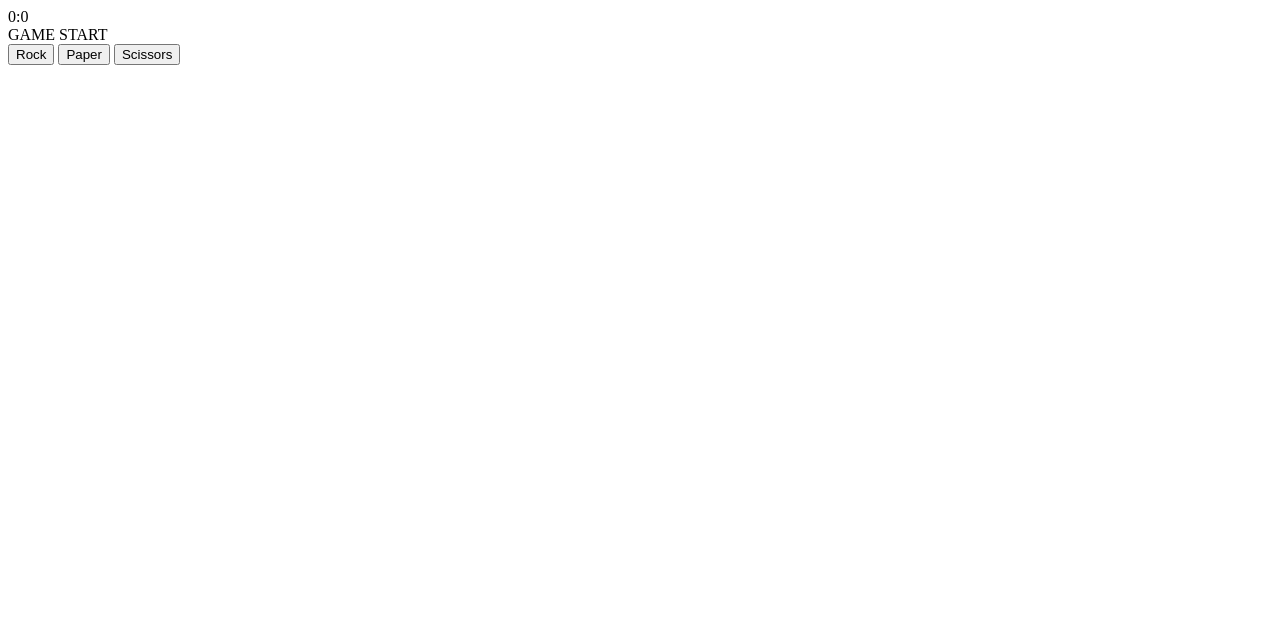
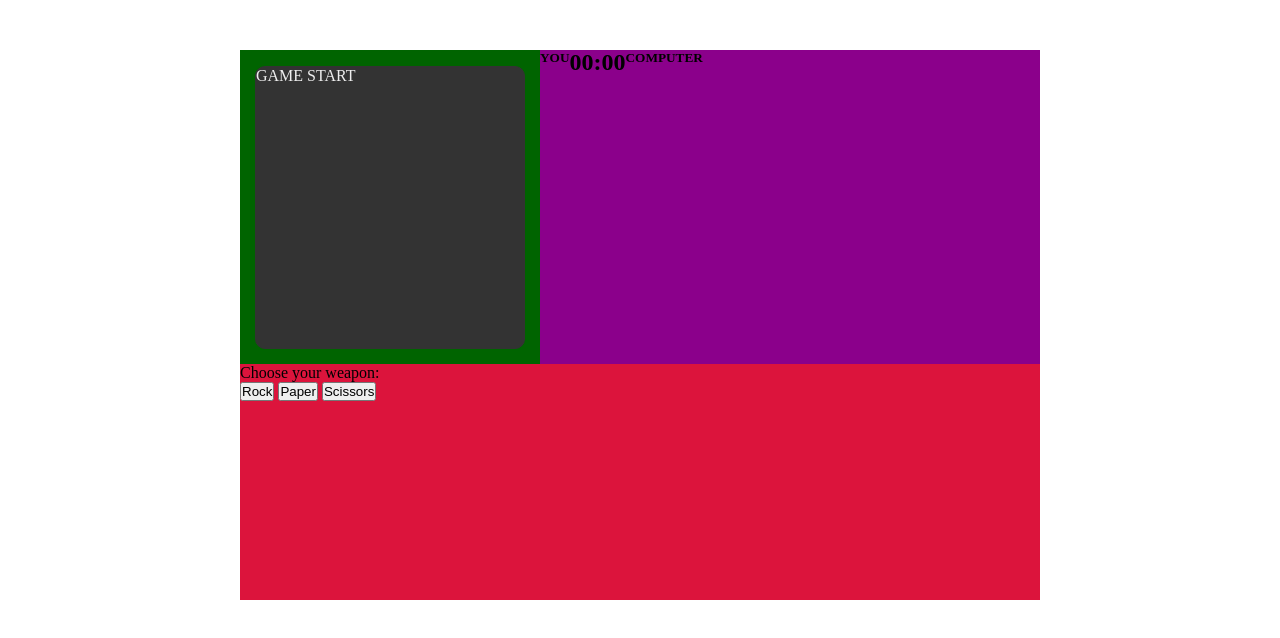
Before and after one commit to Masterwebb098/rock-paper-scissors-1, a website with bundled scripts: page index.html in a window 1280 px wide. Built offline with nearby package versions, Linux system fonts and the light colour scheme; a web font is replaced by a local one.

Commit message:
modified prototype code and added css styles

```diff
--- a/index.html
+++ b/index.html
@@ -4,17 +4,34 @@
     <meta charset="UTF-8">
     <meta http-equiv="X-UA-Compatible" content="IE=edge">
     <meta name="viewport" content="width=device-width, initial-scale=1.0">
+    <link rel="stylesheet" href="./style/style.css">
     <title>Rock Paper Scissors</title>
 </head>
 <body>
-    <div id="scoreboard">0:0</div>
-    <div id="game-log">GAME START</div>
-    <div id="item-selection">
-        <button class="btn" value="rock">Rock</button>
-        <button class="btn" value="paper">Paper</button>
-        <button class="btn" value="scissors">Scissors</button>
+    <div class="game">
+        <section class="game-screen">
+            <div id="game-log-container" class="game-log-container">
+                <div class="game-log">
+                    GAME START
+                </div>
+            </div>
+            <div id="scoreboard-container" class="scoreboard-container">
+                <h5 class="you-text">YOU</>
+                <h2 id ="player-score">00</h2>
+                <h2 id ="player-score">:</h2>
+                <h2 id="computer-score">00</h2>
+                <h5 class="computer-text">COMPUTER</>
+            </div>
+        </section>
+        <section class="option-screen">
+            <div id="item-selection-container" class="item-selection-container">
+                <div class="choose-text">Choose your weapon:</div>
+                <button class="btn" value="rock">Rock</button>
+                <button class="btn" value="paper">Paper</button>
+                <button class="btn" value="scissors">Scissors</button>
+            </div>
+        </section>
     </div>
-
     <script src="./js/index.js" type="module"></script>
 </body>
 </html>
--- a/js/game.js
+++ b/js/game.js
@@ -1,4 +1,5 @@
-const gameStatus = (gameScore, array) => {
+// this function will return an array from an object [playerScore, computerScore, gameLog]
+const scoreUpdate = (gameScore, array) => {
     let key = (Object.keys(gameScore));
     for(let i = 0; i < 2;i++) {
         gameScore[key[i]] += array[i];
@@ -18,18 +19,17 @@ const playGame = (() => {
                 (select === 'scissors' && computerSelection === 'paper') ||
                 (select === 'paper' && computerSelection === 'rock')
             ) {
-                [boards[0], boards[1], boards[2]] = [1, 0, `You Win! ${select} beats ${computerSelection}.`];
+                boards = [1, 0, `You Win! ${select} beats ${computerSelection}.`];
                 return boards;
             } else if (
                 (computerSelection === 'rock' && select === 'scissors') ||
                 (computerSelection === 'scissors' && select === 'paper') ||
                 (computerSelection === 'paper' && select === 'rock')
             ) {
-                // this.announcer = `You lose! ${computerSelection} beats ${select}.`;
-                [boards[0], boards[1], boards[2]] = [0, 1, `You lose! ${computerSelection} beats ${select}.`];
+                boards  = [0, 1, `You lose! ${computerSelection} beats ${select}.`];
                 return boards;
             } else if (computerSelection === select) {
-                [boards[0], boards[1], boards[2]] = [0, 0, `Draw!`];
+                boards  = [0, 0, `Draw!`];
                 return boards;
             }
         },
@@ -51,5 +51,5 @@ const computerPlay = () => {
 
 export {playGame,
         computerPlay,
-        gameStatus
+        scoreUpdate
 };
--- a/js/index.js
+++ b/js/index.js
@@ -1,4 +1,4 @@
-import {playGame, computerPlay, gameStatus} from './game.js'
+import {playGame, computerPlay, scoreUpdate} from './game.js'
 
 const scoreBoard = document.getElementById('scoreboard');
 const gameLog = document.getElementById('game-log');
@@ -12,10 +12,13 @@ let gameScore = {
 
 buttons.forEach(button => {
     button.addEventListener('click', function(){
-        // let score = [0, 0];
         let roundResult = playGame.playRound(button.value, computerPlay());
-        // playGame.liveUpdate('scoreboard', 'game-log', test);
-        let gameResult = gameStatus(gameScore, roundResult);
+        let gameResult = scoreUpdate(gameScore, roundResult);
+
         playGame.liveUpdate(scoreBoard, gameLog, gameResult);
+
+        if (gameResult[0] === 5 || gameResult[1] === 5) {
+            gameLog.textContent = 'HELLO MOTHERFUCKER'
+        }
     })
 })
--- a/style/style.css
+++ b/style/style.css
@@ -0,0 +1,92 @@
+@import url('http://fonts.cdnfonts.com/css/molot');
+* {
+    margin: 0px;
+    padding: 0px;
+    box-sizing: border-box;
+}
+
+body {
+    display: flex;
+    justify-content: center;
+    align-items: center;
+}
+
+.game {
+    margin-top: 50px;
+    margin-bottom: 50px;
+    margin-right: 100px;
+    margin-left: 100px;
+    background: brown;
+    height: 550px;
+    width: 800px;
+    min-width: 300px;
+    position: relative;
+    display: flex;
+    flex-direction: column;
+}
+
+.game-screen {
+    background: cornflowerblue;
+    flex: 2;
+    display: flex;
+}
+
+.game-log-container {
+    background: darkgreen;
+    min-width: 300px;
+    display: flex;
+    justify-content: center;
+    align-items: center;
+}
+
+.game-log {
+    width: 90%;
+    height: 90%;
+    display: flex;
+    border: 0.90px solid #333333;
+    border-radius: 10px;
+    font-size: 16px;
+    background-color: #333333;
+    font-family: molot;
+    color: rgb(238, 238, 238);
+}
+
+.scoreboard-container {
+    background: darkmagenta;
+    flex: 1;
+    position: relative;
+    display: flex;
+}
+
+.scoreboard-container h2 {
+    font-weight: 800;
+    line-height: 1em;
+
+}
+
+
+.option-screen {
+    background: crimson;
+    flex: 1.5;
+}
+
+
+@media only screen and (max-width: 800px) {
+    .game-screen {
+        flex-direction: column;
+    }
+
+    .game-log-container {
+        flex: 0.7;
+    }
+}
+
+
+@media only screen and (max-width: 450px) {
+    .game {
+        margin: 0;
+        width: 100vw;
+        height: 100vh;
+    }
+
+}
```
